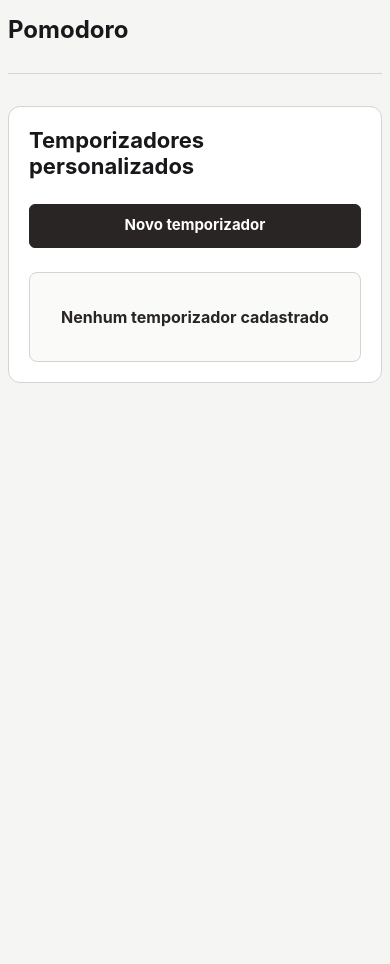
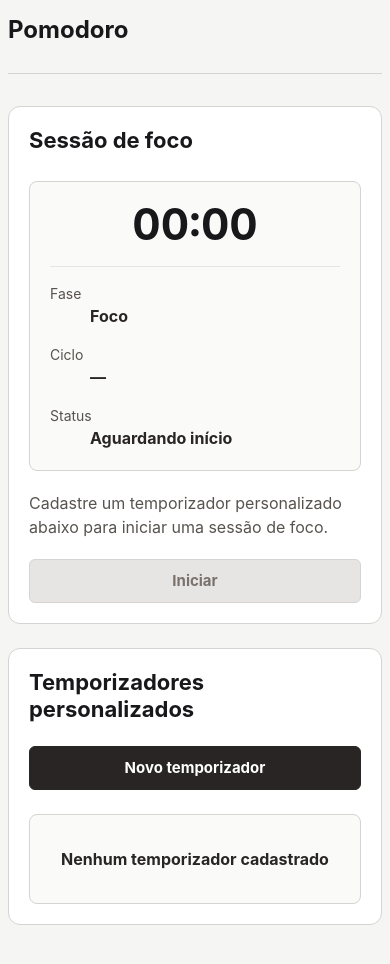
Before and after one commit to flaviorss/Pomodoro, a React (Vite) app: page / in a window 390 px wide. Shown: the top 964 px of the page. Before the commit the page ends 844 px from the top, so only its background shows below. Built offline with nearby package versions, Linux system fonts and the light colour scheme.

Commit message:
feat: integra painel da sessão à aplicação e adiciona estilos

```diff
--- a/src/App.tsx
+++ b/src/App.tsx
@@ -1,6 +1,8 @@
 import type React from "react";
 import GerenciadorPresets from "./components/presets/GerenciadorPresets";
+import PainelSessao from "./components/sessao/PainelSessao";
 import { obterPresetEmUsoId } from "./domain/sessao/sessao";
+import { useAlertaSonoro } from "./hooks/useAlertaSonoro";
 import { usePresets } from "./hooks/usePresets";
 import { useSessao } from "./hooks/useSessao";
 
@@ -8,6 +10,7 @@ function App(): React.JSX.Element {
   const controleSessao = useSessao();
   const presetEmUsoId = obterPresetEmUsoId(controleSessao.sessao);
   const controlePresets = usePresets(presetEmUsoId);
+  const alertaSonoro = useAlertaSonoro();
 
   return (
     <div className="app-shell">
@@ -15,11 +18,19 @@ function App(): React.JSX.Element {
         <h1>Pomodoro</h1>
       </header>
 
-      <main>
+      <main className="app-conteudo">
+        <PainelSessao
+          controleSessao={controleSessao}
+          presets={controlePresets.presets}
+          audioLiberado={alertaSonoro.audioLiberado}
+          onLiberarAudio={alertaSonoro.liberarAudio}
+          onFimDeFase={alertaSonoro.emitirAlerta}
+        />
         <GerenciadorPresets
           controlePresets={controlePresets}
           controleSessao={controleSessao}
           presetEmUsoId={presetEmUsoId}
+          onLiberarAudio={alertaSonoro.liberarAudio}
         />
       </main>
     </div>
--- a/src/components/presets/GerenciadorPresets.tsx
+++ b/src/components/presets/GerenciadorPresets.tsx
@@ -10,6 +10,7 @@ type GerenciadorPresetsProps = {
   controlePresets: UsePresets;
   controleSessao: UseSessao;
   presetEmUsoId: string | null;
+  onLiberarAudio?: () => void;
 };
 
 type FormularioAberto =
@@ -19,9 +20,10 @@ function GerenciadorPresets({
   controlePresets,
   controleSessao,
   presetEmUsoId,
+  onLiberarAudio,
 }: GerenciadorPresetsProps): JSX.Element {
   const { presets, erro: erroPresets, criar, editar, excluir } = controlePresets;
-  const { sessao, erro: erroSessao, iniciar, trocarPreset } = controleSessao;
+  const { iniciar, trocarPreset } = controleSessao;
   const [formulario, setFormulario] = useState<FormularioAberto>(null);
   const [presetParaExcluir, setPresetParaExcluir] =
     useState<TemporizadorPersonalizado | null>(null);
@@ -48,6 +50,7 @@ function GerenciadorPresets({
   function selecionarPreset(preset: TemporizadorPersonalizado): void {
     if (preset.id === presetEmUsoId) return;
 
+    onLiberarAudio?.();
     if (presetEmUsoId === null) iniciar(preset);
     else trocarPreset(preset);
   }
@@ -92,25 +95,9 @@ function GerenciadorPresets({
         )}
       </div>
 
-      {sessao !== null && presetEmUsoId !== null && (
-        <aside className="sessao-resumo" aria-labelledby="titulo-sessao-ativa">
-          <h3 id="titulo-sessao-ativa">Sessão ativa</h3>
-          <p>
-            <strong>{sessao.snapshotPreset.nome}</strong>
-            <span>{sessao.status === "pausada" ? "Pausada" : "Em andamento"}</span>
-          </p>
-        </aside>
-      )}
-
       {erroPresets !== null && (
         <p className="mensagem mensagem--erro" role="alert">
           <strong>Temporizadores:</strong> {erroPresets}
-        </p>
-      )}
-
-      {erroSessao !== null && (
-        <p className="mensagem mensagem--erro" role="alert">
-          <strong>Sessão:</strong> {erroSessao}
         </p>
       )}
 
--- a/src/styles.css
+++ b/src/styles.css
@@ -31,7 +31,8 @@ body {
 }
 
 button,
-input {
+input,
+select {
   font: inherit;
 }
 
@@ -92,6 +93,13 @@ h3 {
   color: #57534e;
 }
 
+.app-conteudo {
+  display: flex;
+  flex-direction: column;
+  gap: 1.5rem;
+}
+
+.painel-sessao,
 .gerenciador-presets {
   min-width: 0;
   padding: clamp(1.25rem, 4vw, 2rem);
@@ -100,6 +108,7 @@ h3 {
   border-radius: 0.75rem;
 }
 
+.painel-sessao__cabecalho,
 .gerenciador-presets__cabecalho,
 .preset-formulario__cabecalho,
 .preset-card__cabecalho {
@@ -107,6 +116,124 @@ h3 {
   align-items: flex-start;
   justify-content: space-between;
   gap: 1rem;
+}
+
+.painel-sessao__preset {
+  margin-bottom: 0;
+  color: #57534e;
+}
+
+.painel-sessao__preset strong {
+  color: #292524;
+}
+
+.painel-sessao__retomada {
+  display: flex;
+  align-items: center;
+  justify-content: space-between;
+  flex-wrap: wrap;
+  gap: 1rem;
+  margin-top: 1.25rem;
+  padding: 1rem;
+  background: #fafaf9;
+  border: 1px solid #a8a29e;
+  border-radius: 0.5rem;
+}
+
+.painel-sessao__retomada-conteudo {
+  min-width: 0;
+}
+
+.painel-sessao__retomada-titulo {
+  margin-bottom: 0.25rem;
+  color: #292524;
+  font-weight: 650;
+}
+
+.painel-sessao__retomada-aviso {
+  margin-bottom: 0;
+  color: #57534e;
+  font-size: 0.875rem;
+}
+
+.painel-sessao__retomada-acoes {
+  display: flex;
+  align-items: center;
+  flex-wrap: wrap;
+  gap: 0.75rem;
+}
+
+.painel-sessao__display {
+  margin-top: 1.25rem;
+  padding: clamp(1.25rem, 4vw, 1.75rem);
+  background: #fafaf9;
+  border: 1px solid #d6d3d1;
+  border-radius: 0.5rem;
+}
+
+.painel-sessao__relogio {
+  margin-bottom: 1.25rem;
+  text-align: center;
+}
+
+.painel-sessao__tempo {
+  color: #18181b;
+  font-size: clamp(2.75rem, 8vw, 4.25rem);
+  font-weight: 700;
+  font-variant-numeric: tabular-nums;
+  line-height: 1;
+}
+
+.painel-sessao__indicadores {
+  display: grid;
+  grid-template-columns: repeat(3, minmax(0, 1fr));
+  gap: 1rem;
+  margin-bottom: 0;
+  padding-top: 1rem;
+  border-top: 1px solid #e7e5e4;
+}
+
+.painel-sessao__indicadores > div {
+  min-width: 0;
+}
+
+.painel-sessao__indicadores dt {
+  color: #57534e;
+  font-size: 0.875rem;
+}
+
+.painel-sessao__indicadores dd {
+  margin-bottom: 0;
+  color: #292524;
+  font-weight: 650;
+  overflow-wrap: anywhere;
+}
+
+.painel-sessao__concluida {
+  margin: 1.25rem 0 0;
+  padding: 0.875rem 1rem;
+  color: #292524;
+  font-weight: 650;
+  background: #f5f5f4;
+  border: 1px solid #d6d3d1;
+  border-radius: 0.375rem;
+}
+
+.painel-sessao__seletor {
+  margin-top: 1.25rem;
+}
+
+.painel-sessao__vazio {
+  margin: 1.25rem 0 0;
+  color: #57534e;
+}
+
+.painel-sessao__acoes {
+  display: flex;
+  align-items: center;
+  flex-wrap: wrap;
+  gap: 0.75rem;
+  margin-top: 1.25rem;
 }
 
 .gerenciador-presets__descricao {
@@ -127,7 +254,8 @@ h3 {
 }
 
 .botao:focus-visible,
-input:focus-visible {
+input:focus-visible,
+select:focus-visible {
   outline: 3px solid #1d4ed8;
   outline-offset: 2px;
 }
@@ -211,7 +339,8 @@ input:focus-visible {
   font-weight: 650;
 }
 
-.campo input {
+.campo input,
+.campo select {
   min-width: 0;
   width: 100%;
   min-height: 2.875rem;
@@ -404,7 +533,8 @@ input:focus-visible {
   }
 
   .preset-formulario__campos,
-  .preset-card__parametros {
+  .preset-card__parametros,
+  .painel-sessao__indicadores {
     grid-template-columns: 1fr;
   }
 
@@ -416,11 +546,15 @@ input:focus-visible {
   .gerenciador-presets__cabecalho > .botao,
   .preset-formulario__acoes .botao,
   .preset-card__acoes .botao,
+  .painel-sessao__acoes .botao,
+  .painel-sessao__retomada-acoes .botao,
   .dialogo-confirmacao__acoes .botao {
     width: 100%;
   }
 
-  .preset-card__acoes {
+  .preset-card__acoes,
+  .painel-sessao__acoes,
+  .painel-sessao__retomada-acoes {
     align-items: stretch;
     flex-direction: column;
   }
```
